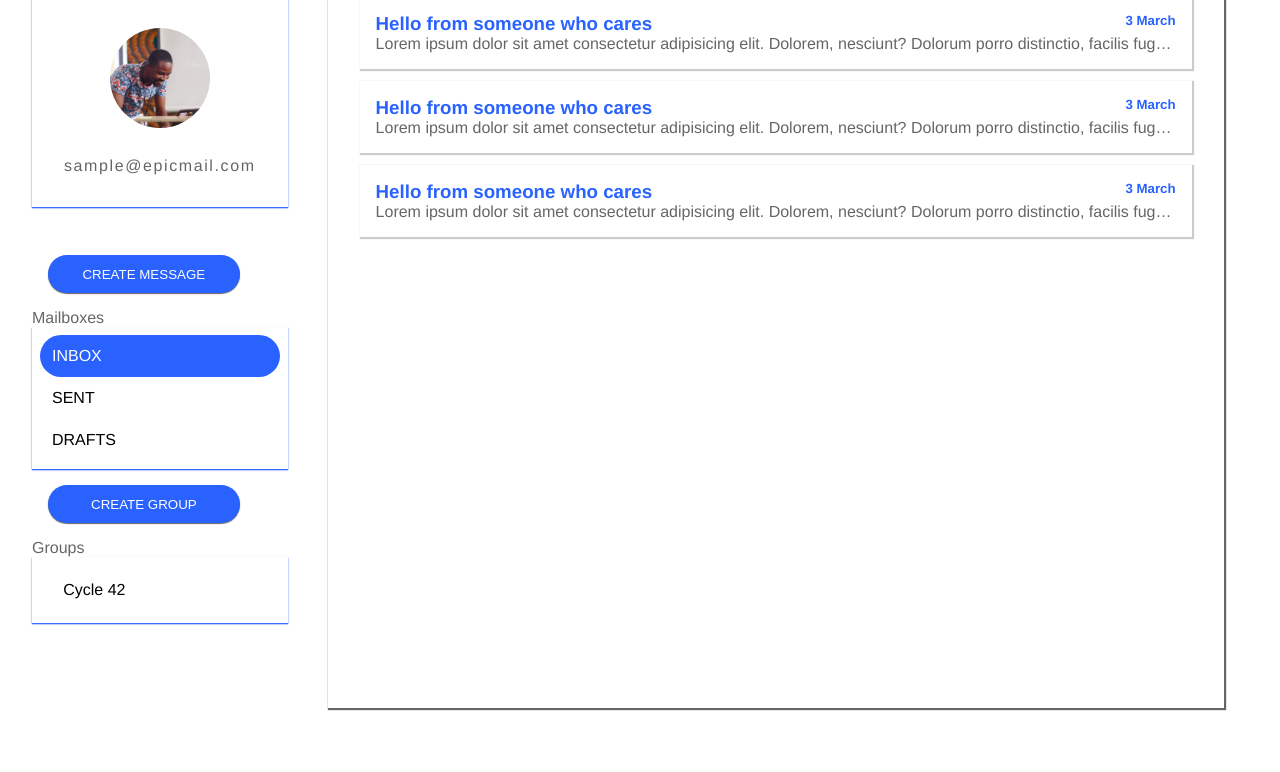
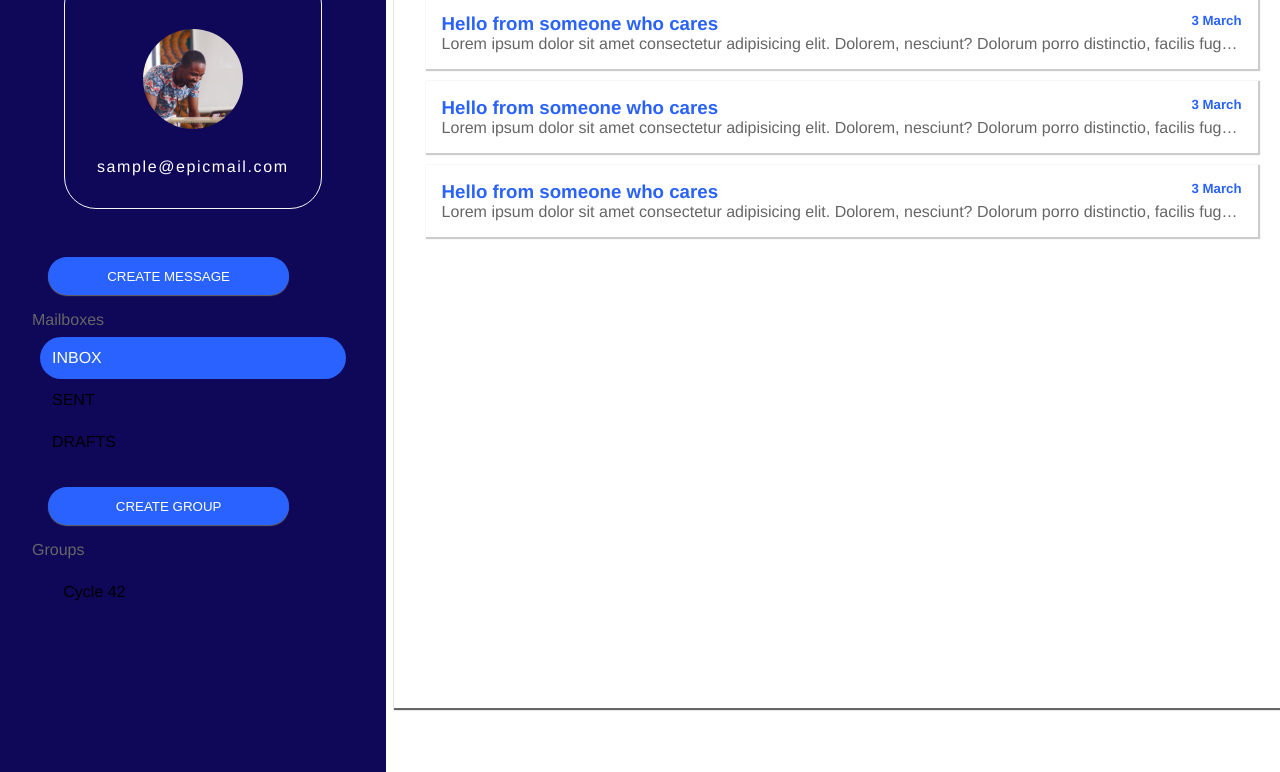
Before and after one commit to mikeattara/epic-mail, a website: page ui/mailbox.html in a window 1280 px wide. Shown: the part 92-864 px from the top of the page. Drawn offline with Linux system fonts and the light colour scheme.

Commit message:
Change sidebar color

```diff
--- a/ui/css/mailbox.css
+++ b/ui/css/mailbox.css
@@ -18,13 +18,16 @@ li {
   /* grid-area: sidebar; */
   height: 100%;
   padding: 2rem;
+  background-color: var(--dark-blue);
 }
 .profile {
   min-height: 10rem;
-  margin: 2rem auto;
+  margin: 2rem;
   text-align: center;
-  box-shadow: 0 1px 1px 0.2px var(--blue);
   padding: 2rem;
+  border: 1px solid #f4f4f4;
+  border-radius: 2rem;
+  color: var(--white);
 }
 
 .profile-img {
@@ -35,7 +38,7 @@ li {
 }
 
 .profile-email {
-  color: var(--grey);
+  color: inherit;
   line-height: 1.2;
   letter-spacing: 0.1em;
   font-weight: 100;
@@ -55,7 +58,6 @@ li {
 
 .menu-list,
 .group-list {
-  box-shadow: 0 1px 1px 0.2px var(--blue);
   padding: 0.5rem;
 }
 
--- a/ui/css/reset.css
+++ b/ui/css/reset.css
@@ -1,5 +1,6 @@
 :root {
   --white: #ffffff;
+  --dark-blue: #0f0859;
   --blue: #2962ff;
   --grey: rgb(102, 102, 102);
 }
```
